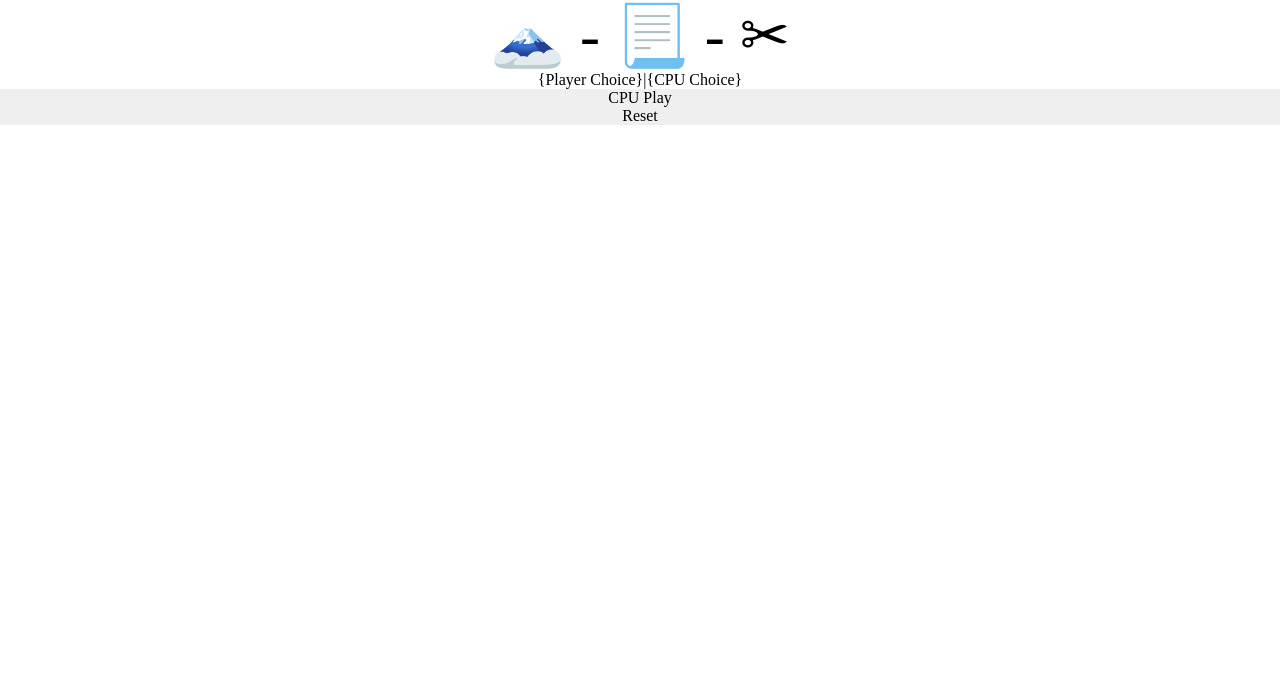
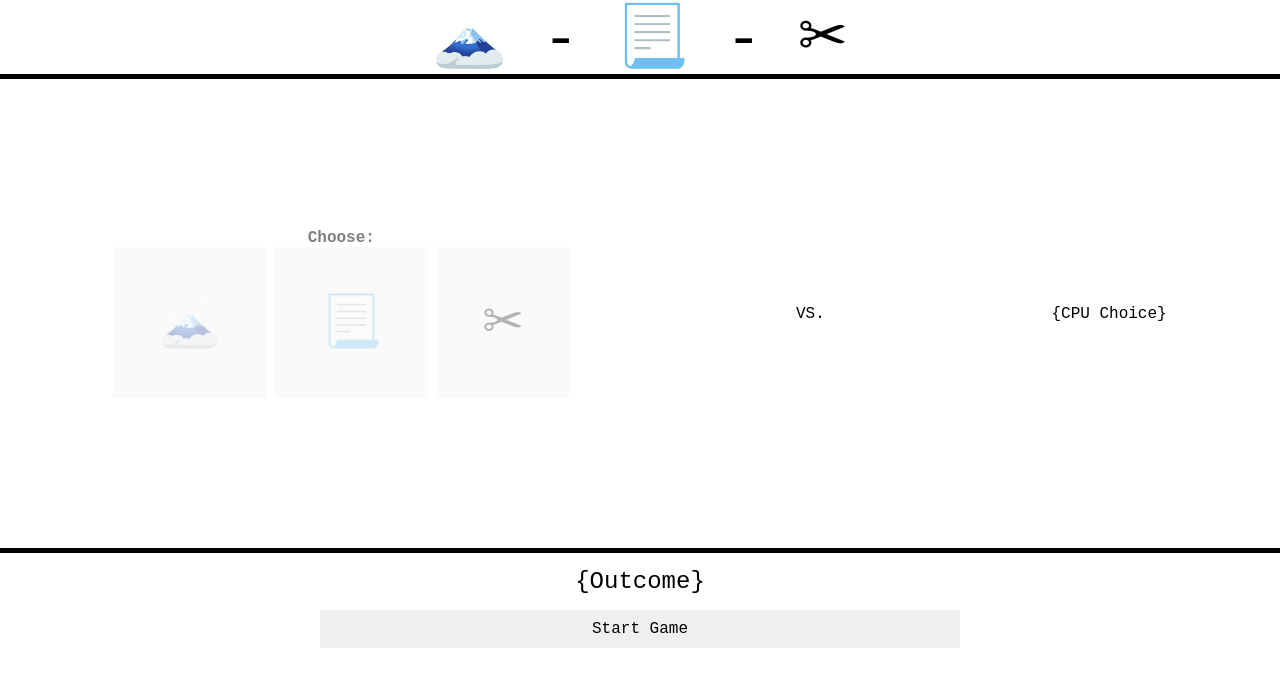
Before and after one commit to AlexDeL8/odin-rps-game, a plain HTML site: page index.html in a window 1280 px wide. Drawn offline with Linux system fonts and the light colour scheme.

Commit message:
added more style to UI with more button functions

```diff
--- a/index.html
+++ b/index.html
@@ -13,12 +13,17 @@
         <div class="main-container">
             <h1 id="title">🗻 - 📃 - ✂</h1>
             <div class="play-container">
-                <div id="player-choice">{Player Choice}</div>
-                <div id="seperator">|</div>
+                <div id="player-choice">
+                    <p class="label">Choose:</p>
+                    <button class="selection" disabled id="rock" onclick="playRound()">🗻</button>
+                    <button class="selection inactive" disabled id="paper" onclick="playRound()">📃</button>
+                    <button class="selection inactive" disabled id="scissor" onclick="playRound()">✂</button>
+                </div>
+                <div id="seperator">VS.</div>
                 <div id="cpu-choice">{CPU Choice}</div>
             </div>
-            <button id="cpu-button" onclick="computerPlay()">CPU Play</button>
-            <button id="reset" onclick="resetGame()">Reset</button>
+            <p id="outcome">{Outcome}</p>
+            <button id="start" onclick="game()">Start Game</button>
         </div>
 
     </body>
--- a/script.js
+++ b/script.js
@@ -5,5 +5,38 @@ const rockPaperScissorMap = ['rock', 'paper', 'scissors']; //[🗻, 📃, ✂];
 function computerPlay() {
     let min = Math.ceil(0);
     let max = Math.floor(3);
-    console.log(rockPaperScissorMap[(Math.floor(Math.random() * (max - min) + min))]);
+    return rockPaperScissorMap[(Math.floor(Math.random() * (max - min) + min))];
 }
+
+function game() {
+
+}
+
+function playRound(playerSelection, computerSelection) {
+    if(playerSelection === computerSelection) {
+        return `${playerSelection} and ${computerSelection}, it's a TIE!`; // tie
+    }
+    switch (playerSelection) {
+        case "rock":
+            if(computerSelection === "scissor") {
+                return `${playerSelection} beats ${computerSelection}, you WIN!`;
+            } else {
+                return `${computerSelection} beats ${playerSelection}, you LOSE!`;
+            }
+        case "paper":
+            if(computerSelection === "rock") {
+                return `${playerSelection} beats ${computerSelection}, you WIN!`;
+            } else {
+                return `${computerSelection} beats ${playerSelection}, you LOSE!`;
+            }
+        case "scissor":
+            if(computerSelection === "paper") {
+                return `${playerSelection} beats ${computerSelection}, you WIN!`;
+            } else {
+                return `${computerSelection} beats ${playerSelection}, you LOSE!`;
+            }
+        default:
+            console.error("playerSelection was not a valid selection!");
+            break;
+    }
+}
--- a/styles.css
+++ b/styles.css
@@ -11,17 +11,48 @@
 }
 
 .main-container {
+    font-family: 'Courier New', Courier, monospace;
     display: flex;
     flex-direction: column;
+    align-items: center;
     text-align: center;
 }
 
 .play-container {
+    width: 100%;
     display: flex;
     flex-direction: row;
-    justify-content: center;
+    justify-content: space-around;
+    align-items: center;
+    padding-top: 150px;
+    padding-bottom: 150px;
+    border: 5px solid black;
+}
+
+button {
+    cursor: pointer;
+}
+
+.label {
+    color: grey;
+    font-weight: bold;
+}
+
+.selection {
+    font-size: 50px;
+    padding: 45px;
 }
 
 #title {
     font-size: 60px;
 }
+
+#outcome {
+    font-size: 24px;
+    margin: 15px 0px;
+}
+
+#start {
+    width: 50%;
+    padding: 10px 0px;
+}
```
